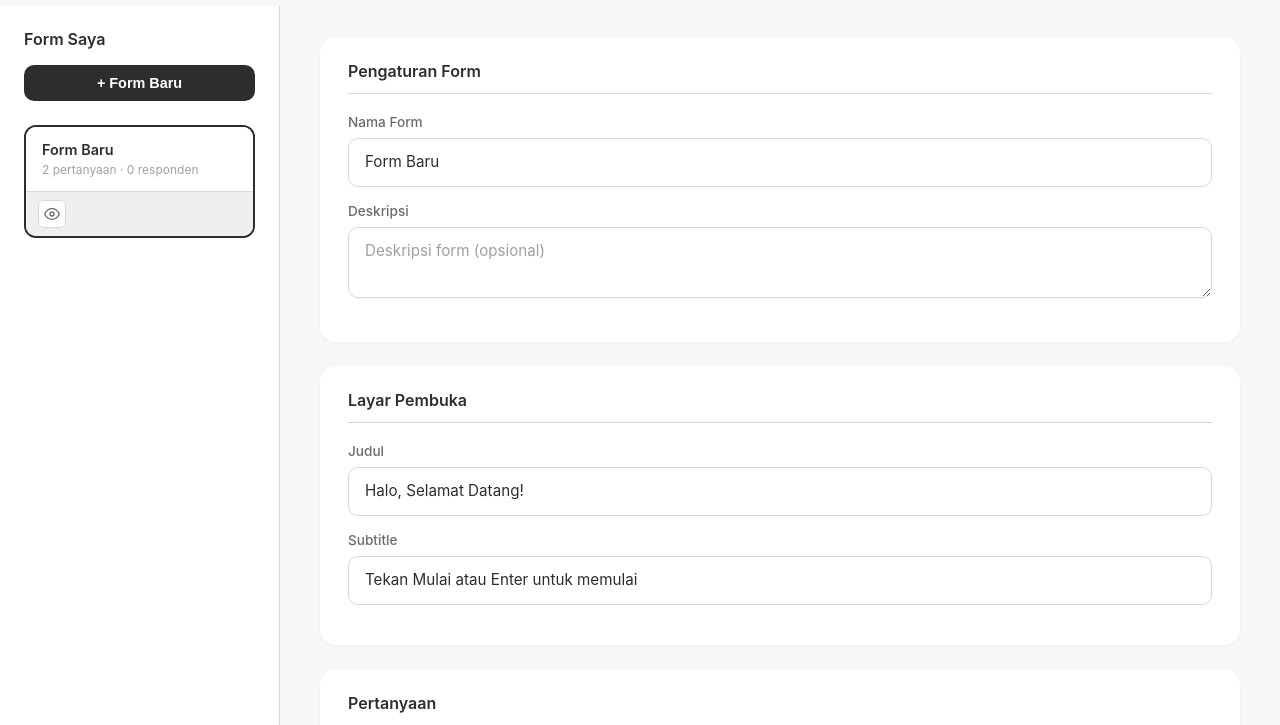
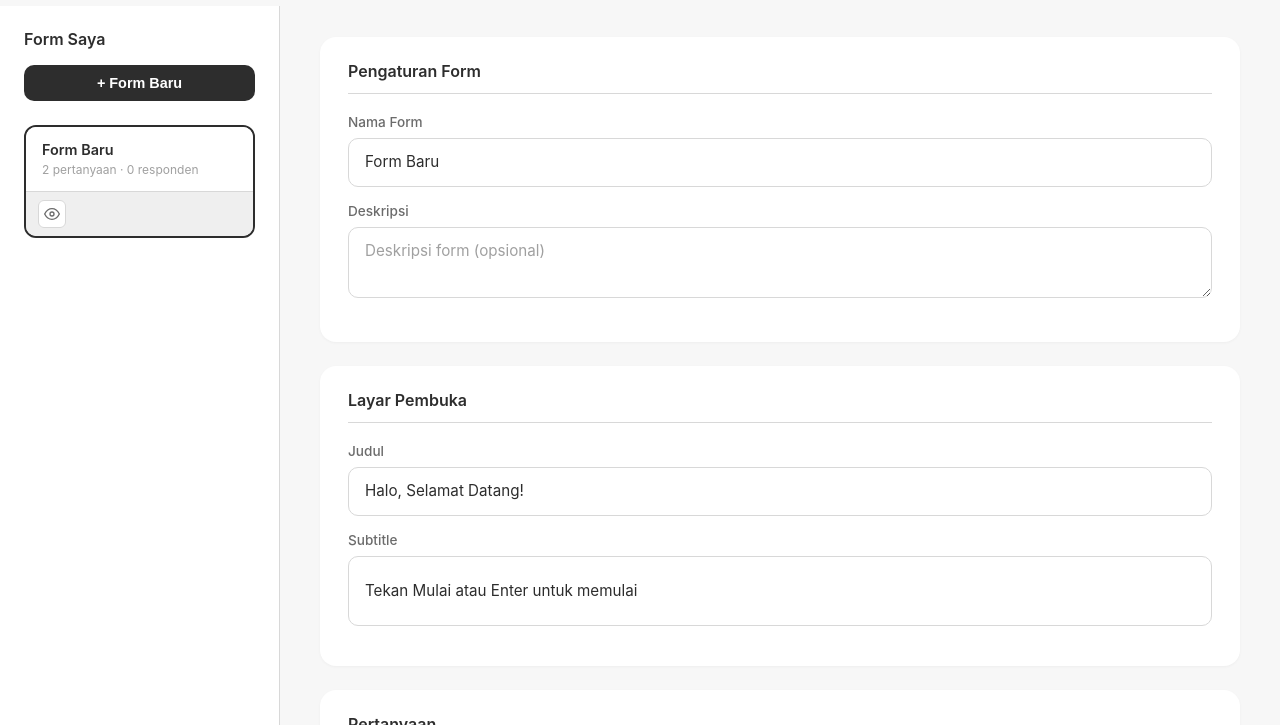
Before and after one commit to arayasuryanto/form360, a plain HTML site: page index.html in a window 1280 px wide. Shown: the part 75-800 px from the top of the page. Drawn offline with nearby package versions, Linux system fonts and the light colour scheme; no server answers.

Commit message:
Make subtitle textarea resizable like deskripsi field

```diff
--- a/editor-styles.css
+++ b/editor-styles.css
@@ -177,6 +177,15 @@
     resize: vertical;
     height: auto;
     min-height: 60px;
+    overflow: auto;
+}
+
+#formDescription,
+#welcomeSubtitle {
+    resize: vertical !important;
+    min-height: 70px !important;
+    overflow: auto !important;
+    height: unset !important;
 }
 
 /* Questions List */
```
